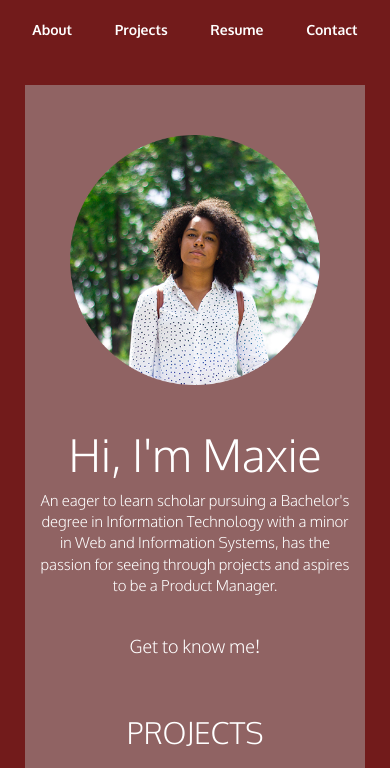
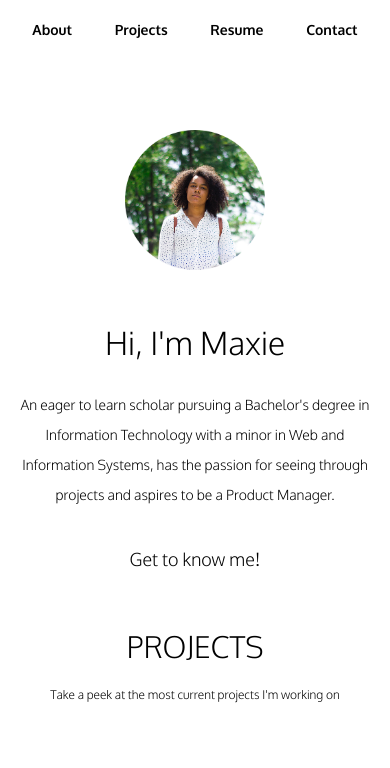
Before and after one commit to MaxielDJ7/is219s16-p1, a PHP site: page /index.html in a window 390 px wide. Shown: the top 768 px of the page. Run offline with PHP 8.4, Linux system fonts and the light colour scheme.

Commit message:
Testing color palettes and backgrounds

```diff
--- a/css/style.css
+++ b/css/style.css
@@ -4,13 +4,11 @@
 }
 
 .container-fluid{
-  background-color: #ADABAB;
-  margin: 25px 25px;
-  background:rgba(173,171,171,0.5);
+  padding-bottom: 100px;
 }
 
 body{
-  background-color: #721B1B;
+  background-color: #ffffff;
 
 }
 
@@ -23,34 +21,35 @@ a{
   padding:0% 5%;
   font-family: 'Oxygen', sans-serif;
   font-weight:700;
-  color: #ffffff;
+  color: #000000;
 
 }
 
 img{
 
-  width: 250px;
-  height: 250px;
+  width: 140px;
+  height: 140px;
   display: inline;
 }
 
 h3{
   font-family: 'Oxygen', sans-serif;
+  color: #000000;
   font-weight:300;
-  font-size: 50px;
-  color: #ffffff;
+  font-size: 30px;
+  margin:50px 0px 25px 0px;
 }
 
 h4{
   font-family: 'Oxygen', sans-serif;
   font-weight:300;
-  color: #ffffff;
+  color: #000000;
 }
 
 h6{
   font-family: 'Oxygen', sans-serif;
   font-weight:300;
-  color: #ffffff;
+  color: #000000;
 
 }
  p{
@@ -58,54 +57,88 @@ h6{
   font-weight:300;
   display: inline-block;
   max-width: 600px;
-  color: #ffffff;
+  color: #000000;
+  font-size: 18px;
 }
 
 /* ABOUT ME SECTION*/
 #about-me p{
-  font-size: 20px;
+  font-size: 18px;
+  line-height: 30px;
 }
 
+#about-me h3{
+
+  font-size: 36px;
+  margin: 30px 0px;
+}
 
 .circle-photo{
 
   padding: 50px 0px 25px 0px;
+  margin-top: 20px;
 }
+
 
 /* PROJECTS SECTION */
 
+.projects{
 
-#projects h3{
-  font-size: 30px;
-  margin:50px 0px 25px 0px;
+  background: url("../images/macbook.png") no-repeat fixed center ;
+  background-size: cover;
+  width: 100%;
+  margin-top: 60px;
 }
 
 .projects img{
 
-  width: 10%;
-  height:10%;
+  width: 20%;
+  height:20%;
+  margin: 25px 0px 10px 0px;
+}
 
-  margin: 50px 15px 0px 60px;
+.projects p{
+
+  color:#ffffff;
+  font-size: 18px;
+}
+.projects h3{
+
+  color: #ffffff;
 }
 
 .projects-info{
 
-  width: 55%;
 
-  margin: 10px 0px 20px 10px;
+
+  width: 100%;
+  height: 100%;
+
+  margin: 10px 50px 20px 0px;
+  padding: 30px 30px;
 }
+
+
+.projects-info h4{
+
+  color: #ffffff;
+}
+
+
 
 /* RESUME SECTION */
 
-#resume h3{
-  font-size: 30px;
+
+.resume-info{
+
+  width: 100%;
+  margin: 25px 0px;
+
 }
 
+
+
 /* CONTACT SECTION */
-
-#contact h3{
-  font-size: 30px;
-}
 
 #contact img{
 
@@ -121,14 +154,43 @@ h6{
   /* ABOUT ME XS */
 
   #about-me p{
-    font-size: 15px;
+    font-size: 14px;
   }
 
-  h3{
-    font-size: 45px;
+  #about-me h3{
+    font-size: 32px;
+
   }
   /* PROJECTS XS */
+
+#projects p{
+
+  font-size: 14px;
+}
+
+.projects-info p{
+
+  font-size: 14px;
+  margin: 0px 50px 20px 0px;
+}
+
+.projects img{
+
+  margin: 20px 0px 0px 0px;
+}
+
+.projects{
+
+  background-color: #d9d9d9;
+}
+
   /* RESUME XS */
+
+.resume-info p{
+
+  font-size: 14px;
+}
+
   /* CONTACT XS */
 
 
```
